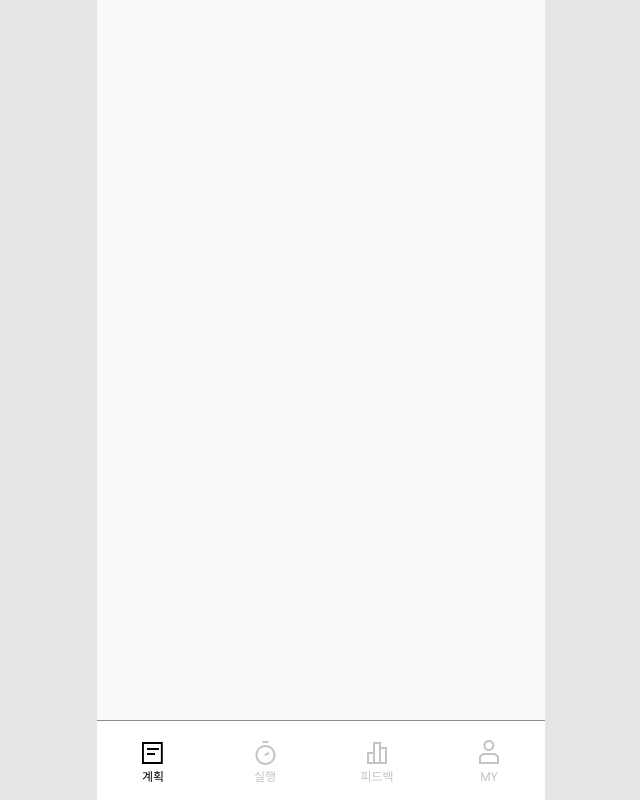
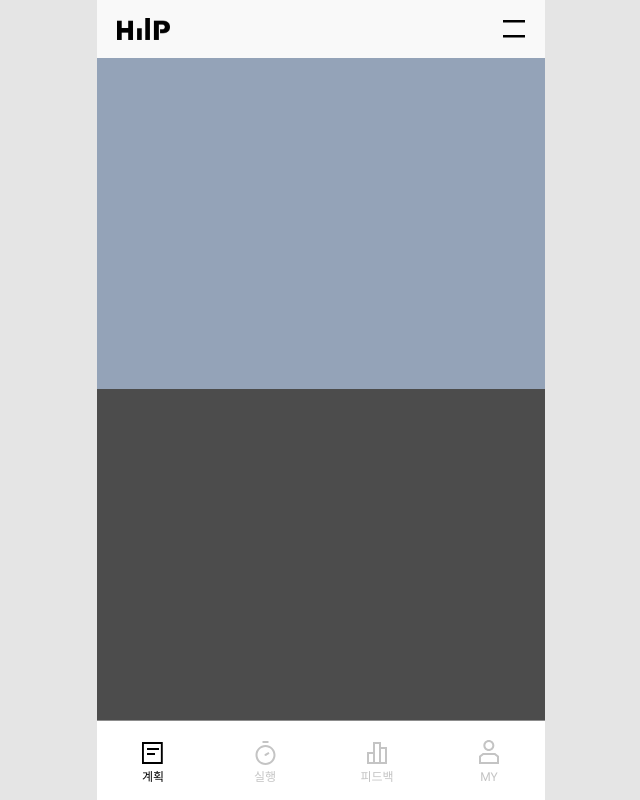
Before and after one commit to eyo-25/HIIP_APP, a Next.js app in the folder next/: page /plan in a window 1280 px wide. Shown: the whole page, without its empty margins (319-959 px from the left). Built offline with nearby package versions, Linux system fonts and the light colour scheme.

Commit message:
style: plan header 스타일링

```diff
--- a/next/src/app/plan/component/ContentSection.tsx
+++ b/next/src/app/plan/component/ContentSection.tsx
@@ -9,12 +9,26 @@ function ContentSection() {
   const [isWeekly, setIsWeekly] = useState(false);
   const [mouseDownClientY, setMouseDownClientY] = useState(0);
   const [mouseUpClientY, setMouseUpClientY] = useState(0);
+  const [tochedY, setTochedY] = useState(0);
 
   const onMouseUp = (e: React.MouseEvent<HTMLElement, MouseEvent>) => {
     setMouseUpClientY(e.clientY);
   };
   const onMouseDown = (e: React.MouseEvent<HTMLElement, MouseEvent>) => {
     setMouseDownClientY(e.clientY);
+  };
+
+  const onTouchStart = (e: React.TouchEvent) => {
+    setTochedY(e.changedTouches[0].pageY);
+  };
+  const onTouchEnd = (e: React.TouchEvent) => {
+    const distanceY = tochedY - e.changedTouches[0].pageY;
+    if (distanceY < -30) {
+      setIsWeekly(false);
+    }
+    if (distanceY > 30) {
+      setIsWeekly(true);
+    }
   };
 
   useEffect(() => {
@@ -32,6 +46,8 @@ function ContentSection() {
       <article
         onMouseDown={onMouseDown}
         onMouseUp={onMouseUp}
+        onTouchEnd={onTouchEnd}
+        onTouchStart={onTouchStart}
         className={isWeekly ? "h-[19%]" : "h-full"}
       >
         <Calendar isWeekly={isWeekly} />
--- a/next/src/app/plan/component/PlanHeader.tsx
+++ b/next/src/app/plan/component/PlanHeader.tsx
@@ -1,3 +1,11 @@
+import { HamMenu, Logo } from "@/assets";
+import Image from "next/image";
+
 export default function PlanHeader() {
-  return <header className="bg-blue w-full h-[8%]"></header>;
+  return (
+    <header className="relative flex px-20pxr items-center justify-between w-full h-[8%]">
+      <Image src={Logo} alt="logo" width={53} height={22} />
+      <HamMenu />
+    </header>
+  );
 }
--- a/next/src/app/plan/page.tsx
+++ b/next/src/app/plan/page.tsx
@@ -3,7 +3,7 @@ import ContentSection from "./component/ContentSection";
 
 export default function PlanPage() {
   return (
-    <div className="h-full overflow-hidden">
+    <div className="h-[90%] overflow-hidden">
       <PlanHeader />
       <ContentSection />
     </div>
--- /dev/null
+++ b/next/src/assets/icons/index.ts
@@ -0,0 +1 @@
+export { default as HamMenu } from "./ham-menu.svg";
--- a/next/src/assets/index.ts
+++ b/next/src/assets/index.ts
@@ -1,3 +1,4 @@
 export * from "./nav";
 export * from "./image";
 export * from "./svg";
+export * from "./icons";
--- a/next/src/assets/svg/index.ts
+++ b/next/src/assets/svg/index.ts
@@ -1 +1,2 @@
 export { default as WhiteLogo } from "./white-logo.svg";
+export { default as Logo } from "./logo.png";
--- a/next/src/context/AuthContext.tsx
+++ b/next/src/context/AuthContext.tsx
@@ -14,7 +14,7 @@ export default function AuthContext({ children }: Props) {
 
   return (
     <SessionProvider>
-      <div className={`${isAuth ? "h-full" : "h-[90%]"}`}>{children}</div>
+      {children}
       {!isAuth && <Navbar />}
     </SessionProvider>
   );
```
Also changed, not shown: next/src/assets/icons/ham-menu.svg (added), next/src/assets/svg/logo.png (added).
